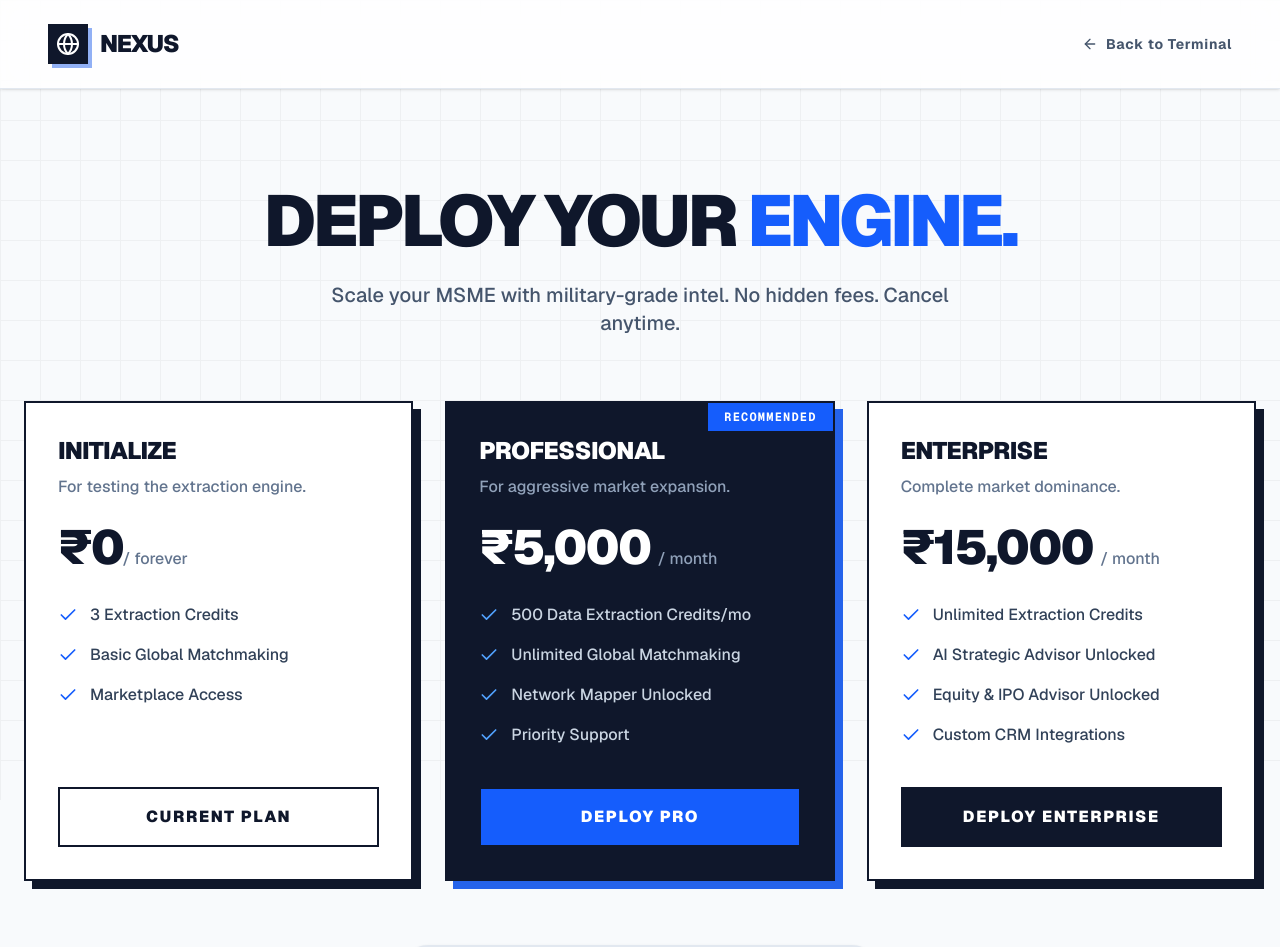
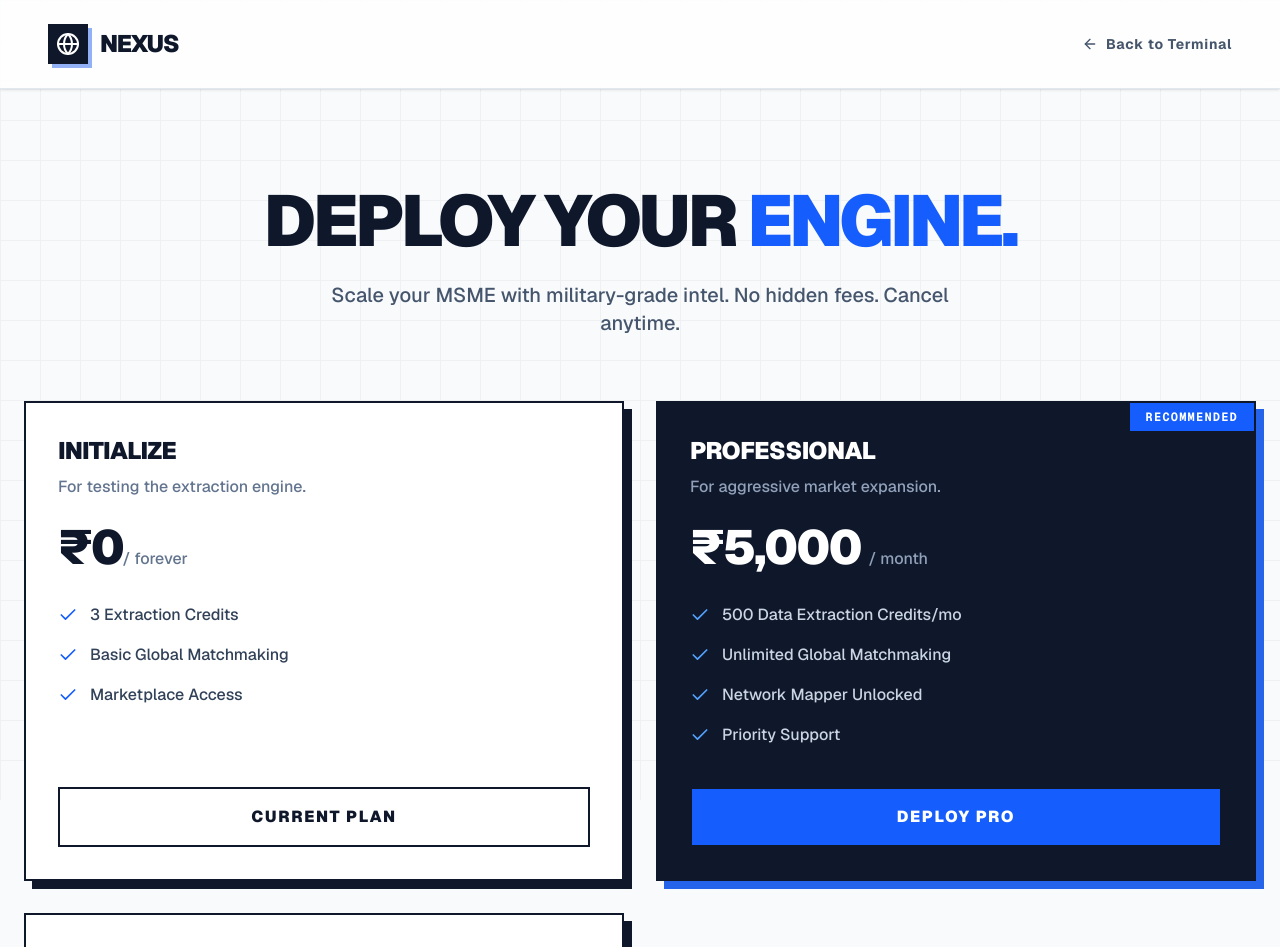
Before and after one commit to aryandotexe30/Nexus, a Next.js app: page /pricing in a window 1280 px wide. Shown: the top 947 px of the page. Built offline with nearby package versions, Linux system fonts and the light colour scheme; no server answers.

Commit message:
style: fix 1366px breakpoint edge cases for databook and pricing grids

```diff
--- a/src/app/admin/databook/page.tsx
+++ b/src/app/admin/databook/page.tsx
@@ -112,9 +112,9 @@ export default function DatabookPage() {
         </div>
       </div>
 
-      <div className="grid grid-cols-1 xl:grid-cols-3 gap-8 mb-12">
+      <div className="grid grid-cols-1 lg:grid-cols-2 2xl:grid-cols-3 gap-8 mb-12">
         {/* Upload Section */}
-        <div className="xl:col-span-1 bg-white border border-slate-200 rounded-2xl p-6 shadow-sm">
+        <div className="lg:col-span-1 2xl:col-span-1 bg-white border border-slate-200 rounded-2xl p-6 shadow-sm">
           <h2 className="text-lg font-bold text-slate-900 mb-4 flex items-center gap-2">
             <UploadCloud className="w-5 h-5 text-indigo-600" /> Upload Excel Data
           </h2>
@@ -165,7 +165,7 @@ export default function DatabookPage() {
         </div>
 
         {/* Stats Section */}
-        <div className="xl:col-span-2 grid grid-cols-1 sm:grid-cols-2 gap-4">
+        <div className="lg:col-span-1 2xl:col-span-2 grid grid-cols-1 sm:grid-cols-2 gap-4">
           <div className="bg-gradient-to-br from-indigo-500 to-purple-600 rounded-2xl p-6 text-white shadow-md flex flex-col justify-center">
             <h3 className="text-indigo-100 font-bold mb-1">Total Enriched Companies</h3>
             <p className="text-5xl font-black">{companies.length}</p>
--- a/src/app/pricing/page.tsx
+++ b/src/app/pricing/page.tsx
@@ -128,7 +128,7 @@ export default function PricingPage() {
       </section>
 
       {/* Pricing Cards */}
-      <section className="relative z-10 max-w-7xl mx-auto px-6 grid grid-cols-1 md:grid-cols-3 gap-8">
+      <section className="relative z-10 max-w-7xl mx-auto px-6 grid grid-cols-1 lg:grid-cols-2 2xl:grid-cols-3 gap-8">
 
         {/* FREE PLAN */}
         <div className="bg-white border-2 border-slate-900 p-8 flex flex-col shadow-[8px_8px_0px_0px_rgba(15,23,42,1)] hover:translate-x-[-2px] hover:translate-y-[-2px] hover:shadow-[10px_10px_0px_0px_rgba(15,23,42,1)] transition-all">
```
